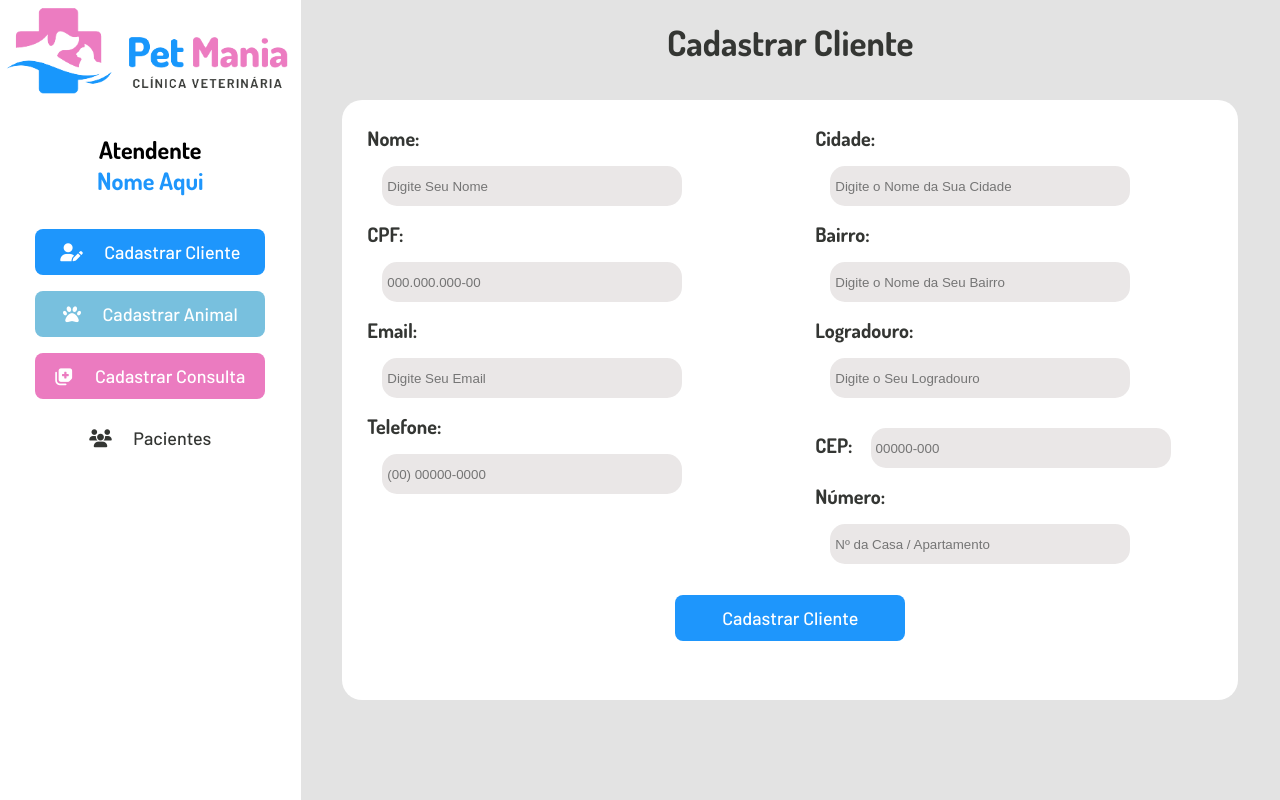
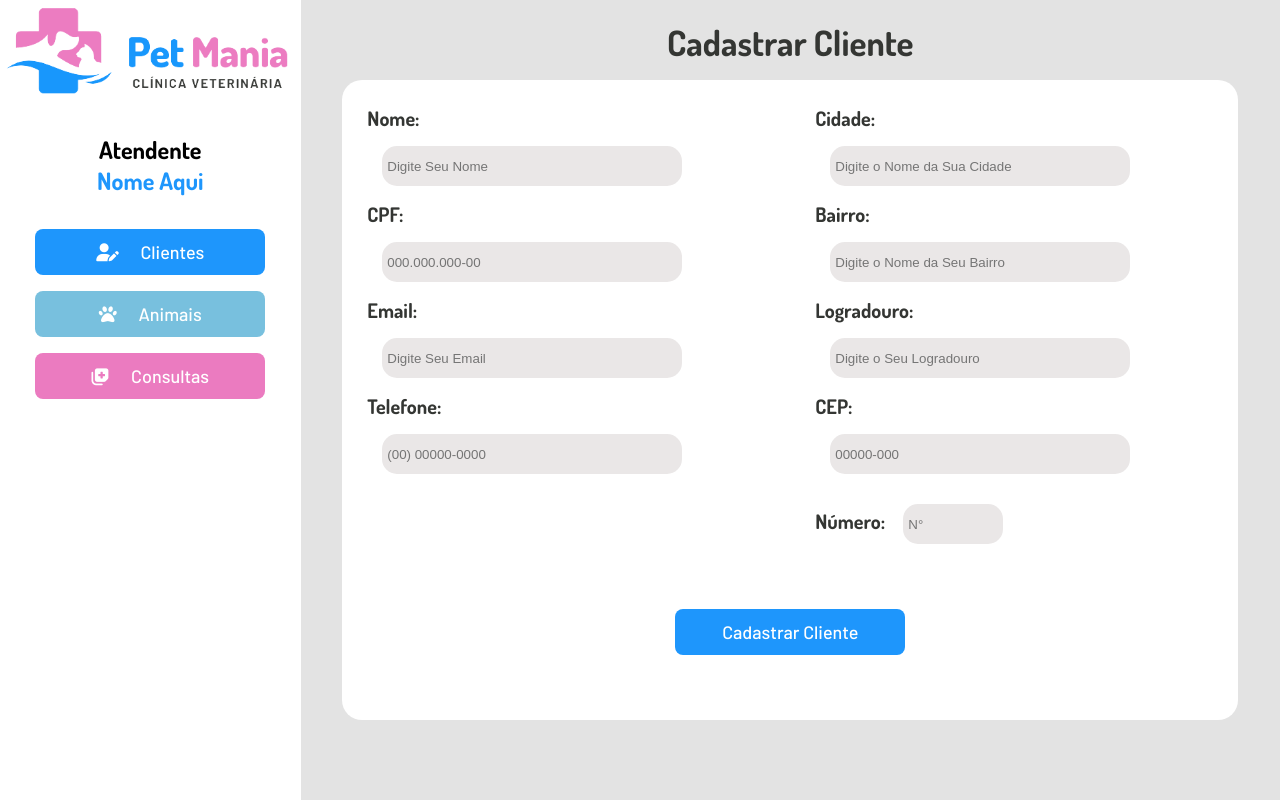
Before and after one commit to fernandounger/PetMania, a PHP site: page /php/atendente.form.cadastro.cliente.php in a window 1280 px wide. Run offline with PHP 8.4, Linux system fonts and the light colour scheme; some libraries are stand-ins or nearby versions.

Commit message:
fix: alinhamento de input de número

```diff
--- a/assets/css/attendantpanel.css
+++ b/assets/css/attendantpanel.css
@@ -107,6 +107,9 @@ body{
     height: 2.5rem;
     margin: 15px;
 }
+.input-n{
+    width: 6.25rem;
+}
 .label{
     font-weight: 700;
     font-size: 1.25rem;
@@ -121,7 +124,7 @@ body{
 .form-cliente{
     background-color: #FFF;
     width: 70vw;
-    height: 75vh;
+    height: 80vh;
     border-radius: 20px;
     position: absolute;
     top: 50%;
--- a/php/atendente.form.cadastro.cliente.php
+++ b/php/atendente.form.cadastro.cliente.php
@@ -4,12 +4,12 @@
 <head>
     <meta charset="UTF-8">
     <meta name="viewport" content="width=device-width, initial-scale=1.0">
-    <title>Painel de Controle | Cadastrar Cliente</title>
-    <link rel="stylesheet" href="./assets/css/root.css">
-    <link rel="stylesheet" href="./assets/css/attendantpanel.css">
-    <link rel="apple-touch-icon" sizes="180x180" href="./assets/img/favicon/apple-touch-icon.png">
-    <link rel="icon" type="image/png" sizes="32x32" href="./assets/img/favicon/favicon-32x32.png">
-    <link rel="icon" type="image/png" sizes="16x16" href="./assets/img/favicon/favicon-16x16.png">
+    <title>Painel de Controle | Atendente</title>
+    <link rel="stylesheet" href="../assets/css/root.css">
+    <link rel="stylesheet" href="../assets/css/attendantpanel.css">
+    <link rel="apple-touch-icon" sizes="180x180" href="../assets/img/favicon/apple-touch-icon.png">
+    <link rel="icon" type="image/png" sizes="32x32" href="../assets/img/favicon/favicon-32x32.png">
+    <link rel="icon" type="image/png" sizes="16x16" href="../assets/img/favicon/favicon-16x16.png">
     <script src="https://kit.fontawesome.com/33abab1032.js" crossorigin="anonymous"></script>
 </head>
 
@@ -18,29 +18,23 @@
         <aside class="sidebar">
             <div class="sidebar-container">
                 <div>
-                    <img src="./assets/img/logo/petmania-black-153.png" alt="Logomarca PetMania" height="105">
+                    <img src="../assets/img/logo/petmania-black-153.png" alt="Logomarca PetMania" height="105">
                     <h1>Atendente<br><span>Nome Aqui</span></h1>
                 </div>
                 <div class="sidebar-content">
-                    <a href="./registerclient.php">
-                        <button class="sidebar__button btn-client" role="button" type="button"><i
+                <a href="./atendente.listar.cliente.php">
+                    <button class="sidebar__button btn-client" role="button" type="button"><i
                                 class="fa-solid fa-user-pen"></i>
-                            Cadastrar Cliente</button>
+                             Clientes</button>
                     </a>
-                    <a href="./registeranimal.php">
-                        <button class="sidebar__button btn-client btn-animal" role="button" type="button"><i
-                                class="fa-solid fa-paw"></i>
-                            Cadastrar Animal</button>
+                    <a href="./atendente.listar.animal.php">
+                        <button class="sidebar__button btn-client btn-animal" role="button" type="button"><i class="fa-solid fa-paw"></i>
+                             Animais</button>
                     </a>
-                    <a href="./registerconsult.php">
+                    <a href="./atendente.listar.consulta.php">
                         <button class="sidebar__button btn-consult" role="button" type="button"><i
                                 class="fa-solid fa-notes-medical"></i>
-                            Cadastrar Consulta</button>
-                    </a>
-                    <a href="./attendantpanel.php">
-                        <button class="sidebar__button  btn-pacient" role="button" type="button"><i
-                                class="fa-solid fa-users"></i>
-                            Pacientes</button>
+                             Consultas</button>
                     </a>
                 </div>
             </div>
@@ -93,14 +87,14 @@
                                         <input type="text" name="logradouro" class="input" id="logradouro"
                                             placeholder="Digite o Seu Logradouro">
                                     </div>
-                                    <div class="">
+                                    <div class="ipt">
                                         <label for="cep" class="label">CEP:</label>
                                         <input type="text" name="cep" class="input" id="cep" placeholder="00000-000">
                                     </div>
-                                    <div>
+                                    <div    >
                                         <label for="numero" class="label">Número:</label>
-                                        <input type="text" name="numero" class="input" id="numero"
-                                            placeholder="Nº da Casa / Apartamento">
+                                        <input type="text" name="numero" class="input input-n" id="numero"
+                                            placeholder="N°">
                                     </div>
 
                                 </div>
```
Also changed, not shown: php/atendente.form.edit.cliente.php (+15 -21 lines).
